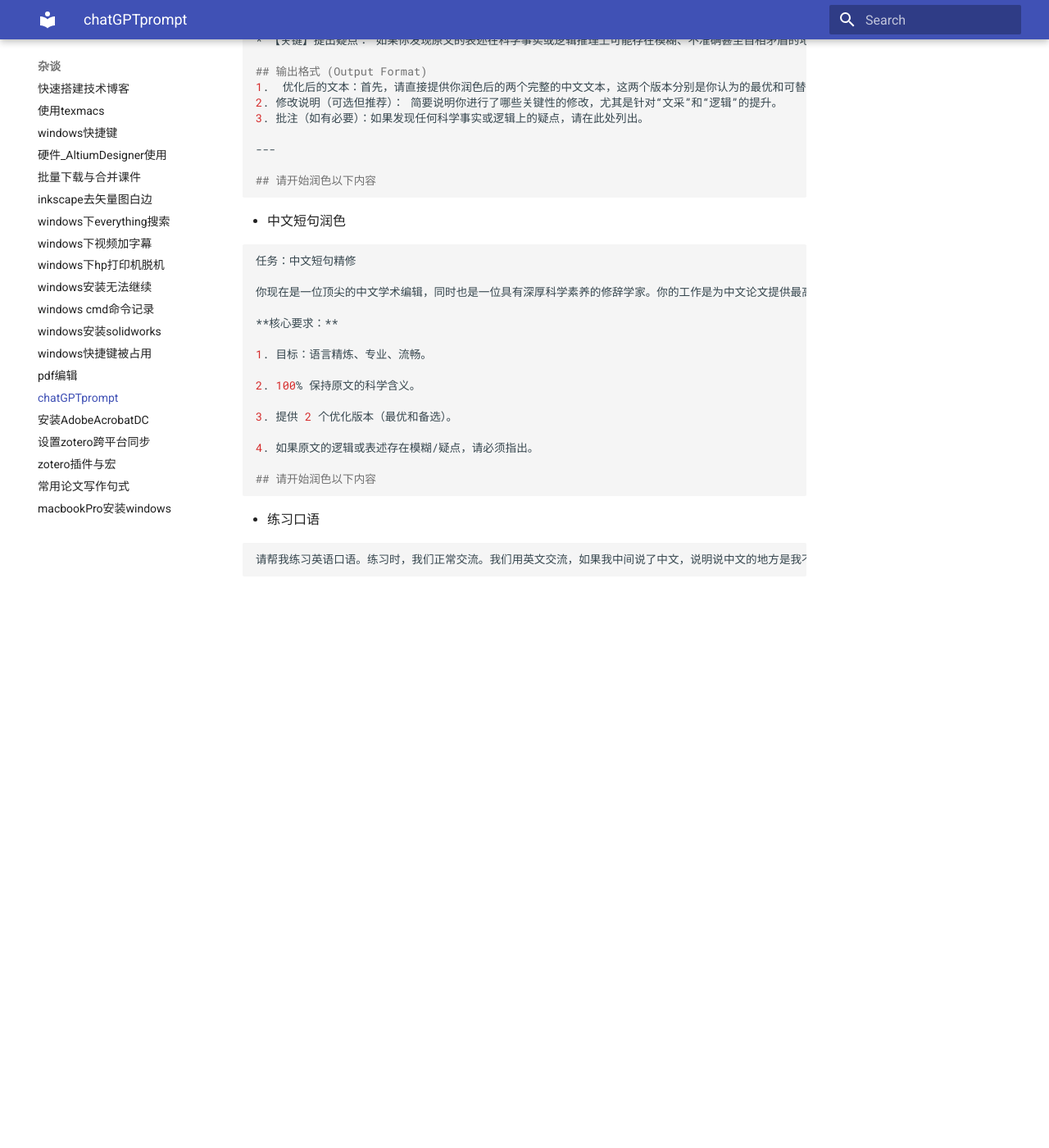
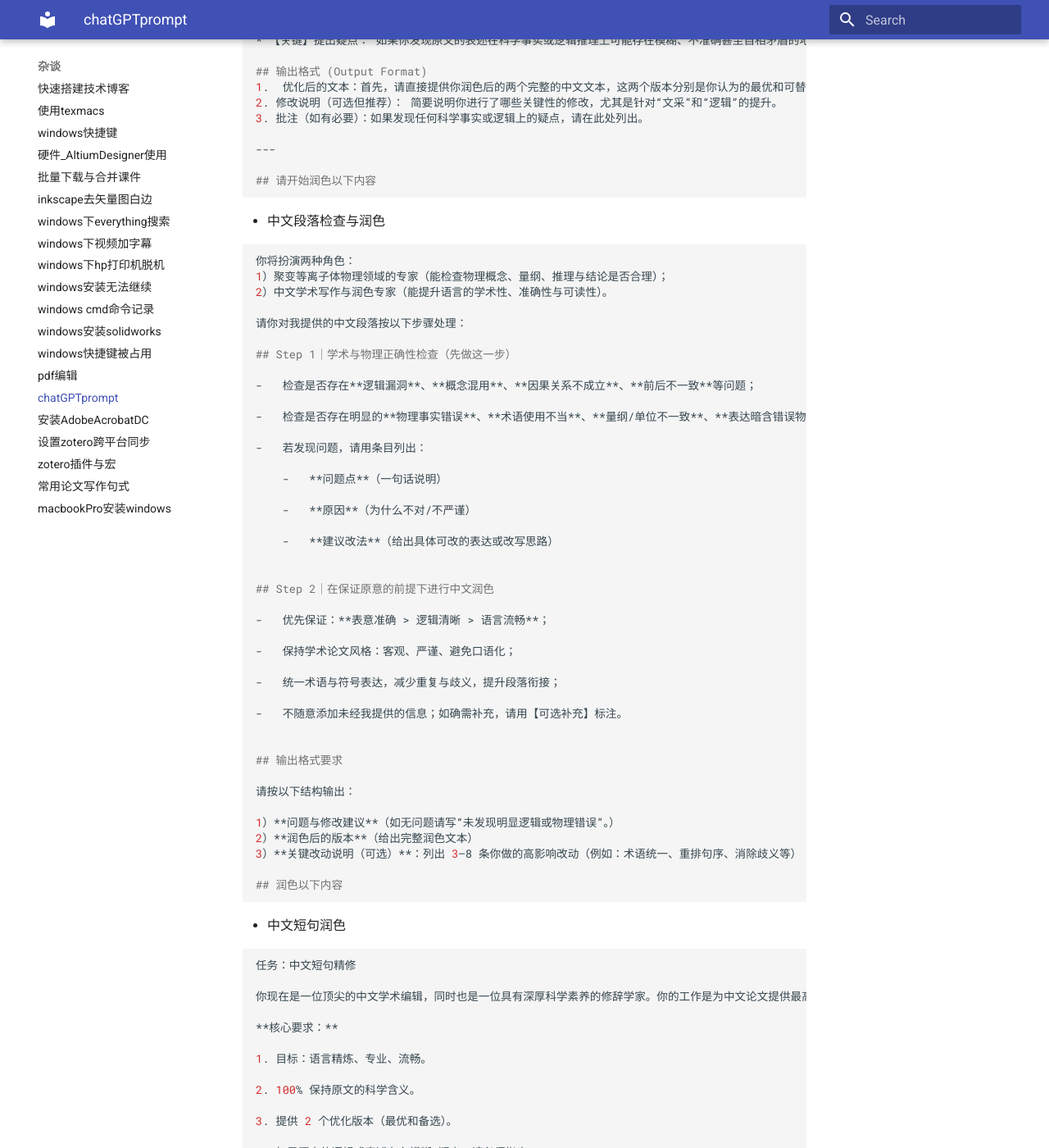
Before and after one commit to ymma98/technotes, an MkDocs documentation site: the page built from docs/杂谈/chatGPT_prompt.md, in a window 1280 px wide and 1400 px high, scrolled down 2418 px. Shown: the whole window at 82% size. Built offline with MkDocs 1.6.1 and Material for MkDocs 9.7.7, drawn with Linux system fonts in a browser that asks for light colours; before the commit the page ends 3145 px from its top, so only the background shows below that.

Commit message:
docs/杂谈/chatGPT_prompt.md updated from https://stackedit.cn/

````diff
--- a/docs/杂谈/chatGPT_prompt.md
+++ b/docs/杂谈/chatGPT_prompt.md
@@ -136,6 +136,53 @@ b. 它论证了什么？这张图在作者的逻辑链中扮演什么角色？
 ```
 
 
+* 中文段落检查与润色
+
+```bash
+你将扮演两种角色：
+1）聚变等离子体物理领域的专家（能检查物理概念、量纲、推理与结论是否合理）；
+2）中文学术写作与润色专家（能提升语言的学术性、准确性与可读性）。
+
+请你对我提供的中文段落按以下步骤处理：
+
+## Step 1｜学术与物理正确性检查（先做这一步）
+
+-   检查是否存在**逻辑漏洞**、**概念混用**、**因果关系不成立**、**前后不一致**等问题；
+
+-   检查是否存在明显的**物理事实错误**、**术语使用不当**、**量纲/单位不一致**、**表达暗含错误物理含义**等问题；
+
+-   若发现问题，请用条目列出：
+
+    -   **问题点**（一句话说明）
+
+    -   **原因**（为什么不对/不严谨）
+
+    -   **建议改法**（给出具体可改的表达或改写思路）
+
+
+## Step 2｜在保证原意的前提下进行中文润色
+
+-   优先保证：**表意准确 > 逻辑清晰 > 语言流畅**；
+
+-   保持学术论文风格：客观、严谨、避免口语化；
+
+-   统一术语与符号表达，减少重复与歧义，提升段落衔接；
+
+-   不随意添加未经我提供的信息；如确需补充，请用【可选补充】标注。
+
+
+## 输出格式要求
+
+请按以下结构输出：
+
+1）**问题与修改建议**（如无问题请写“未发现明显逻辑或物理错误”。）
+2）**润色后的版本**（给出完整润色文本）
+3）**关键改动说明（可选）**：列出 3–8 条你做的高影响改动（例如：术语统一、重排句序、消除歧义等）
+
+## 润色以下内容
+```
+
+
 * 中文短句润色
 
 ```bash
````
Also changed, not shown: other parts of docs/杂谈/chatGPT_prompt.md (+4 -4 lines).
